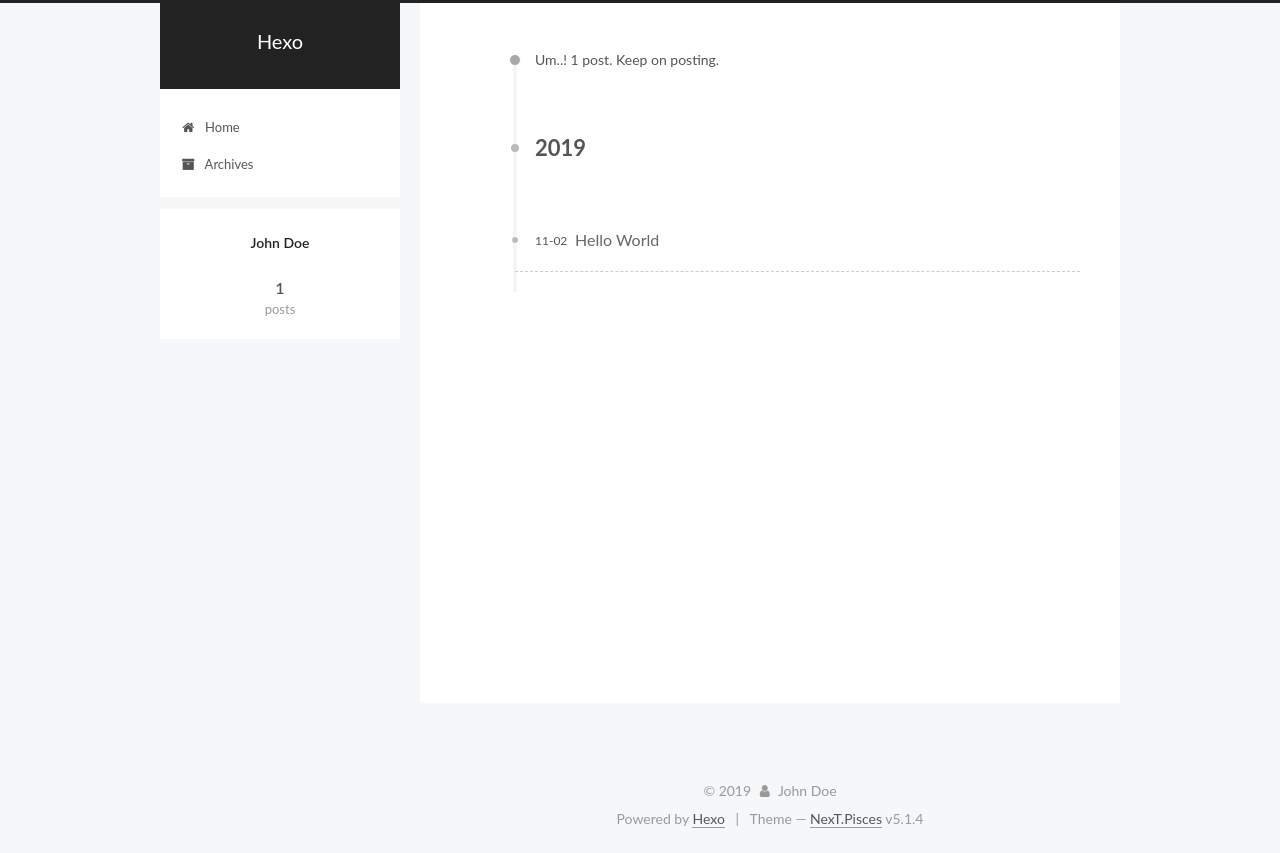
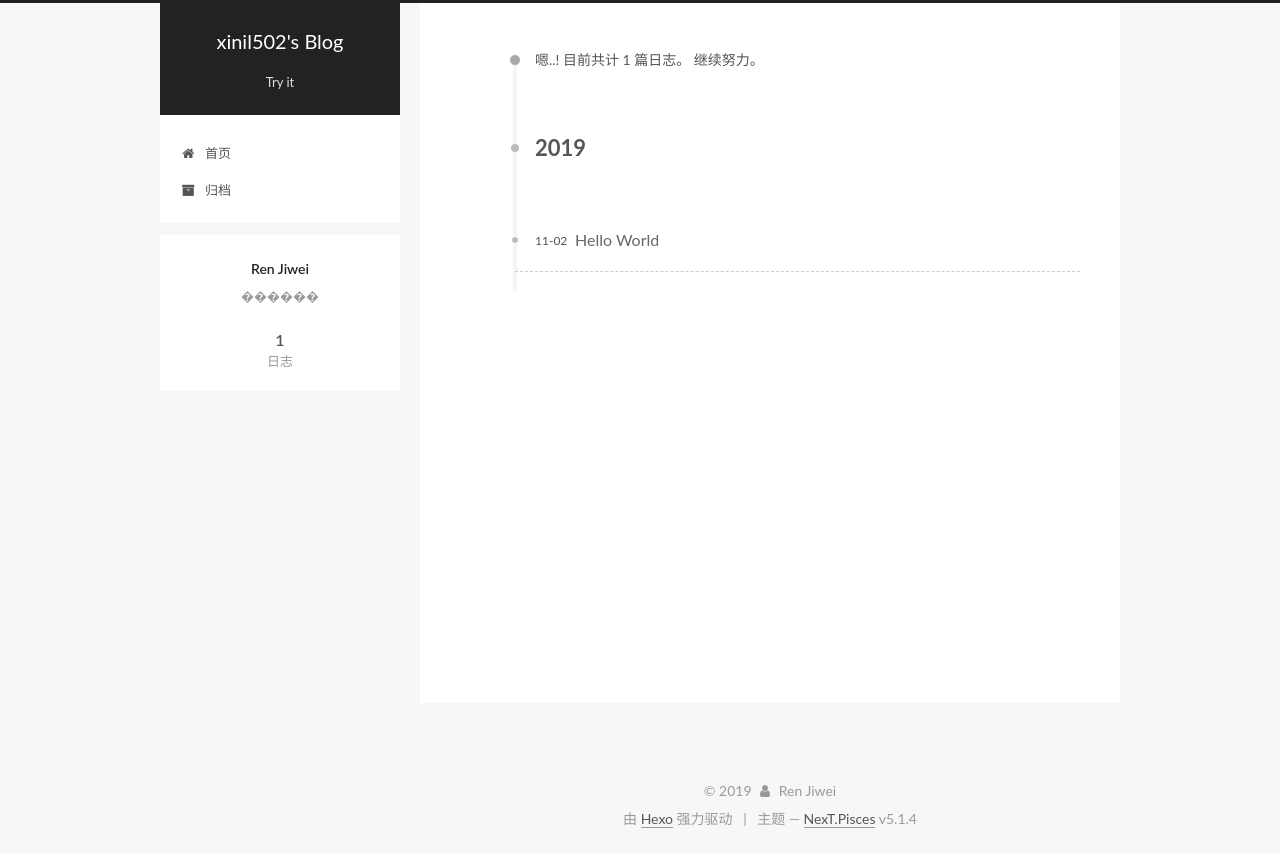
Before and after one commit to xinil502/xinil502.github.io, a plain HTML site: page archives/2019/11/index.html in a window 1280 px wide. Drawn offline with Linux system fonts and the light colour scheme.

Commit message:
Site updated: 2019-11-02 21:01:29

```diff
--- a/archives/2019/11/index.html
+++ b/archives/2019/11/index.html
@@ -5,7 +5,7 @@
 
 
 
-<html class="theme-next pisces use-motion" lang="en">
+<html class="theme-next pisces use-motion" lang="zh-Hans">
 <head>
   <meta charset="UTF-8"/>
 <meta http-equiv="X-UA-Compatible" content="IE=edge" />
@@ -79,11 +79,14 @@
 
 
 
+<meta name="description" content="������">
+<meta name="keywords" content="���£�����">
 <meta property="og:type" content="website">
-<meta property="og:title" content="Hexo">
+<meta property="og:title" content="xinil502&#39;s Blog">
 <meta property="og:url" content="http:&#x2F;&#x2F;yoursite.com&#x2F;archives&#x2F;2019&#x2F;11&#x2F;index.html">
-<meta property="og:site_name" content="Hexo">
-<meta property="og:locale" content="en">
+<meta property="og:site_name" content="xinil502&#39;s Blog">
+<meta property="og:description" content="������">
+<meta property="og:locale" content="zh-Hans">
 <meta name="twitter:card" content="summary">
 
 
@@ -100,7 +103,7 @@
     motion: {"enable":true,"async":false,"transition":{"post_block":"fadeIn","post_header":"slideDownIn","post_body":"slideDownIn","coll_header":"slideLeftIn","sidebar":"slideUpIn"}},
     duoshuo: {
       userId: '0',
-      author: 'Author'
+      author: '博主'
     },
     algolia: {
       applicationID: '',
@@ -120,7 +123,7 @@
 
 
 
-  <title>Archive | Hexo</title>
+  <title>归档 | xinil502's Blog</title>
 
 
 
@@ -132,7 +135,7 @@
 
 </head>
 
-<body itemscope itemtype="http://schema.org/WebPage" lang="en">
+<body itemscope itemtype="http://schema.org/WebPage" lang="zh-Hans">
 
 
 
@@ -150,12 +153,12 @@
     <div class="custom-logo-site-title">
       <a href="/"  class="brand" rel="start">
         <span class="logo-line-before"><i></i></span>
-        <span class="site-title">Hexo</span>
+        <span class="site-title">xinil502's Blog</span>
         <span class="logo-line-after"><i></i></span>
       </a>
     </div>
 
-        <p class="site-subtitle"></p>
+        <p class="site-subtitle">Try it</p>
 
   </div>
 
@@ -180,7 +183,7 @@
 
               <i class="menu-item-icon fa fa-fw fa-home"></i> <br />
 
-            Home
+            首页
           </a>
         </li>
 
@@ -190,7 +193,7 @@
 
               <i class="menu-item-icon fa fa-fw fa-archive"></i> <br />
 
-            Archives
+            归档
           </a>
         </li>
 
@@ -226,7 +229,7 @@
 
 
 
-        Um..! 1 post. Keep on posting.
+        嗯..! 目前共计 1 篇日志。 继续努力。
       </span>
 
 
@@ -313,8 +316,8 @@
         <div class="site-overview">
           <div class="site-author motion-element" itemprop="author" itemscope itemtype="http://schema.org/Person">
 
-              <p class="site-author-name" itemprop="name">John Doe</p>
-              <p class="site-description motion-element" itemprop="description"></p>
+              <p class="site-author-name" itemprop="name">Ren Jiwei</p>
+              <p class="site-description motion-element" itemprop="description">������</p>
           </div>
 
           <nav class="site-state motion-element">
@@ -325,7 +328,7 @@
                 <a href="/archives/%20%7C%7C%20archive">
 
                   <span class="site-state-item-count">1</span>
-                  <span class="site-state-item-name">posts</span>
+                  <span class="site-state-item-name">日志</span>
                 </a>
               </div>
 
@@ -369,13 +372,13 @@
   <span class="with-love">
     <i class="fa fa-user"></i>
   </span>
-  <span class="author" itemprop="copyrightHolder">John Doe</span>
+  <span class="author" itemprop="copyrightHolder">Ren Jiwei</span>
 
 
 </div>
 
 
-  <div class="powered-by">Powered by <a class="theme-link" target="_blank" href="https://hexo.io">Hexo</a></div>
+  <div class="powered-by">由 <a class="theme-link" target="_blank" href="https://hexo.io">Hexo</a> 强力驱动</div>
 
 
 
@@ -383,7 +386,7 @@
 
 
 
-  <div class="theme-info">Theme &mdash; <a class="theme-link" target="_blank" href="https://github.com/iissnan/hexo-theme-next">NexT.Pisces</a> v5.1.4</div>
+  <div class="theme-info">主题 &mdash; <a class="theme-link" target="_blank" href="https://github.com/iissnan/hexo-theme-next">NexT.Pisces</a> v5.1.4</div>
 
 
 
--- a/css/main.css
+++ b/css/main.css
@@ -1823,7 +1823,7 @@ pre .javascript .function {
   width: 4px;
   height: 4px;
   border-radius: 50%;
-  background: #6f33ff;
+  background: #ffff01;
 }
 .links-of-blogroll {
   font-size: 13px;
```
Also changed, not shown: 2019/11/02/hello-world/index.html (+23 -22 lines), archives/2019/index.html (+21 -18 lines), archives/index.html (+21 -18 lines), index.html (+24 -21 lines).
